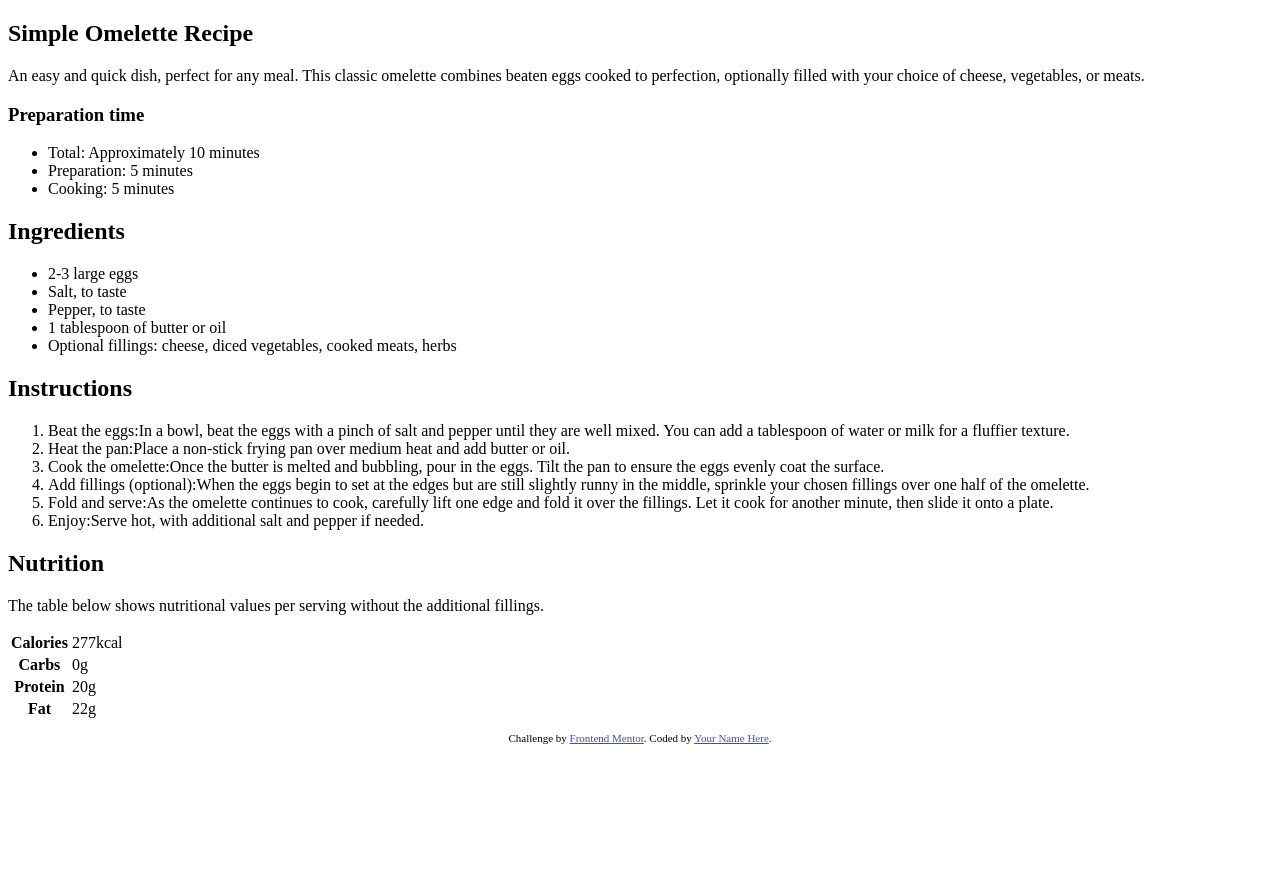
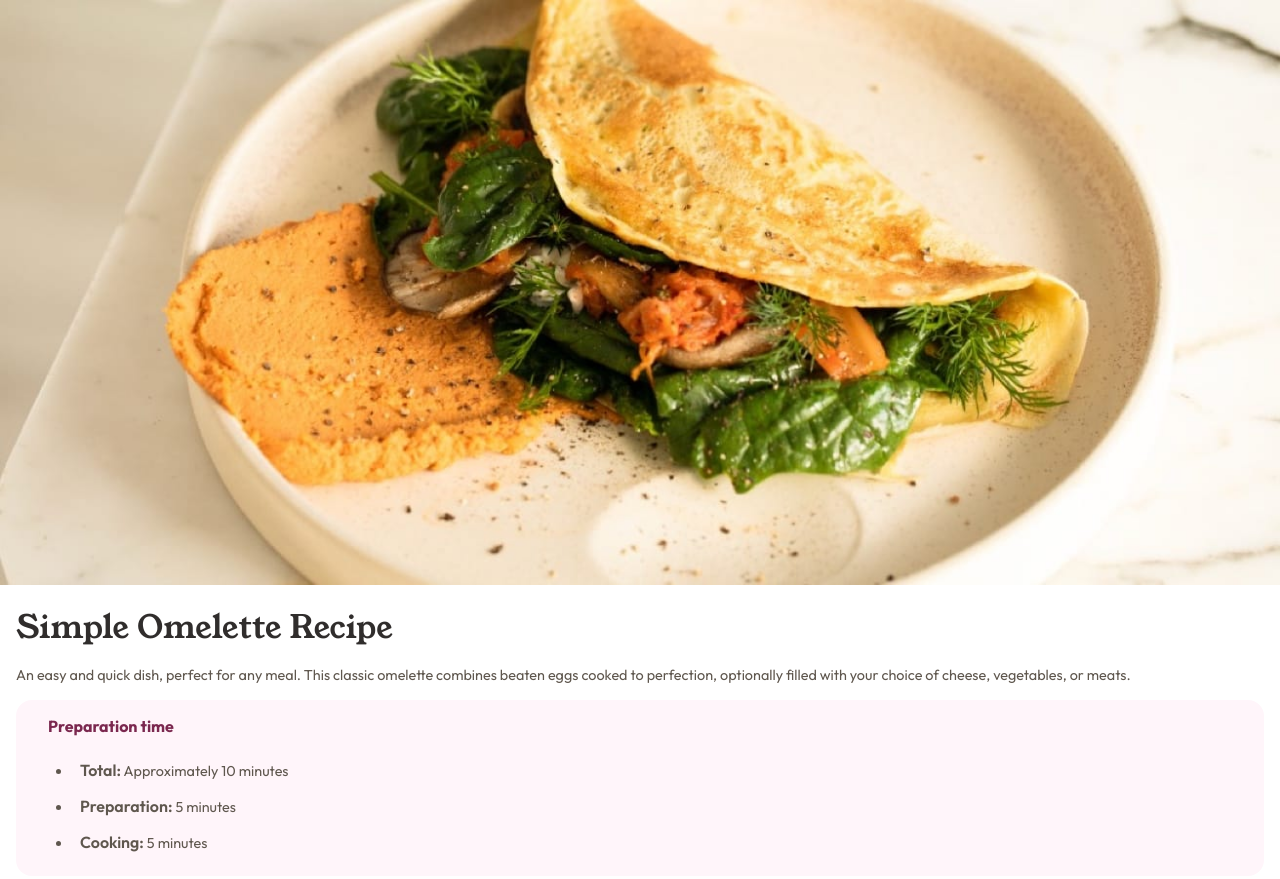
Before and after one commit to Fbeye04/Recipe-page, a plain HTML site: page index.html in a window 1280 px wide. Shown: the top 879 px of the page. Before the commit the page ends 800 px from the top, so only its background shows below. Drawn offline with Linux system fonts and the light colour scheme.

Commit message:
update html and add css

```diff
--- a/index.html
+++ b/index.html
@@ -25,23 +25,33 @@
   </head>
   <body>
     <main class="main-container">
-      <article class="container">
-        <h1>Simple Omelette Recipe</h1>
-        <p>
-          An easy and quick dish, perfect for any meal. This classic omelette
-          combines beaten eggs cooked to perfection, optionally filled with your
-          choice of cheese, vegetables, or meats.
+      <article class="card-container">
+        <header class="card-header">
+          <img
+            src="./assets/images/image-omelette.jpeg"
+            alt="omelette picture"
+          />
+          <div class="header-description">
+            <h1 id="title">Simple Omelette Recipe</h1>
+            <p id="header-paragraf">
+              An easy and quick dish, perfect for any meal. This classic
+              omelette combines beaten eggs cooked to perfection, optionally
+              filled with your choice of cheese, vegetables, or meats.
             </p>
-
-        <div id="preparation-time">
-          <h3>Preparation time</h3>
-          <ul>
-            <li>Total: Approximately 10 minutes</li>
-            <li>Preparation: 5 minutes</li>
-            <li>Cooking: 5 minutes</li>
-          </ul>
           </div>
 
+          <section id="preparation-time">
+            <h3 id="preparation-title">Preparation time</h3>
+            <ul>
+              <li><span>Total:</span> Approximately 10 minutes</li>
+              <li><span>Preparation:</span> 5 minutes</li>
+              <li><span>Cooking:</span> 5 minutes</li>
+            </ul>
+          </section>
+        </header>
+
+        <div class="card-body">
+          <section id="ingredients">
             <h2>Ingredients</h2>
             <ul>
               <li>2-3 large eggs</li>
@@ -52,39 +62,43 @@
                 Optional fillings: cheese, diced vegetables, cooked meats, herbs
               </li>
             </ul>
+          </section>
 
+          <section id="instructions">
             <h2>Instructions</h2>
             <ol>
               <li>
-            <span>Beat the eggs:</span>In a bowl, beat the eggs with a pinch of
-            salt and pepper until they are well mixed. You can add a tablespoon
-            of water or milk for a fluffier texture.
+                <span>Beat the eggs:</span> In a bowl, beat the eggs with a
+                pinch of salt and pepper until they are well mixed. You can add
+                a tablespoon of water or milk for a fluffier texture.
               </li>
               <li>
-            <span>Heat the pan:</span>Place a non-stick frying pan over medium
-            heat and add butter or oil.
+                <span>Heat the pan:</span> Place a non-stick frying pan over
+                medium heat and add butter or oil.
               </li>
               <li>
-            <span>Cook the omelette:</span>Once the butter is melted and
-            bubbling, pour in the eggs. Tilt the pan to ensure the eggs evenly
-            coat the surface.
+                <span>Cook the omelette:</span> Once the butter is melted and
+                bubbling, pour in the eggs. Tilt the pan to ensure the eggs
+                evenly coat the surface.
               </li>
               <li>
-            <span>Add fillings (optional):</span>When the eggs begin to set at
-            the edges but are still slightly runny in the middle, sprinkle your
-            chosen fillings over one half of the omelette.
+                <span>Add fillings (optional):</span> When the eggs begin to set
+                at the edges but are still slightly runny in the middle,
+                sprinkle your chosen fillings over one half of the omelette.
               </li>
               <li>
-            <span>Fold and serve:</span>As the omelette continues to cook,
-            carefully lift one edge and fold it over the fillings. Let it cook
-            for another minute, then slide it onto a plate.
+                <span>Fold and serve:</span> As the omelette continues to cook,
+                carefully lift one edge and fold it over the fillings. Let it
+                cook for another minute, then slide it onto a plate.
               </li>
               <li>
-            <span>Enjoy:</span>Serve hot, with additional salt and pepper if
-            needed.
+                <span>Enjoy:</span> Serve hot, with additional salt and pepper
+                if needed.
               </li>
             </ol>
+          </section>
 
+          <section id="nutrition">
             <h2>Nutrition</h2>
             <p>
               The table below shows nutritional values per serving without the
@@ -110,6 +124,8 @@
                 </tr>
               </tbody>
             </table>
+          </section>
+        </div>
       </article>
     </main>
 
@@ -118,7 +134,10 @@
         Challenge by
         <a href="https://www.frontendmentor.io?ref=challenge" target="_blank"
           >Frontend Mentor</a
-        >. Coded by <a href="#">Your Name Here</a>.
+        >. Coded by
+        <a href="https://www.linkedin.com/in/muhammad-fachrezi-barus/"
+          >Fachrezi</a
+        >.
       </p>
     </footer>
   </body>
--- a/style.css
+++ b/style.css
@@ -1,7 +1,128 @@
+:root {
+  --bold-color: hsl(14, 45%, 36%);
+  --card-color: hsl(0, 0%, 100%);
+  --background-color: hsl(30, 54%, 90%);
+  --another-color: hsl(30, 18%, 87%);
+  --paragraf-color: hsl(30, 10%, 34%);
+  --title-color: hsl(24, 5%, 18%);
+  --preparation-color: hsl(332, 51%, 32%);
+  --preparation-background-color: hsl(330, 100%, 98%);
+}
+
+* {
+  padding: 0;
+  margin: 0;
+  box-sizing: border-box;
+  font-size: 16px;
+}
+
+body {
+  background-color: var(--background-color);
+  color: var(--paragraf-color);
+  font-family: "Outfit", system-ui;
+  min-height: 100vh;
+  display: flex;
+  flex-direction: column;
+  justify-content: center;
+  align-items: center;
+}
+
+.main-container {
+  display: flex;
+  justify-content: center;
+  align-items: center;
+  width: 100%;
+}
+
+.card-container {
+  background-color: var(--card-color);
+}
+
+.card-container .card-header img {
+  width: 100%;
+}
+
+.card-container .card-header .header-description {
+  padding: 1rem;
+}
+
+.card-container .card-header .header-description #title {
+  font-size: 2rem;
+  font-family: "Young Serif", system-ui;
+  font-weight: 400;
+  color: var(--title-color);
+}
+
+.card-container .card-header .header-description #header-paragraf {
+  font-size: 0.9rem;
+  padding-top: 1rem;
+}
+
+.card-container .card-header #preparation-time {
+  padding: 1rem 2rem;
+  margin: 0 1rem;
+  background-color: var(--preparation-background-color);
+  border-radius: 1rem;
+}
+
+.card-container .card-header #preparation-time #preparation-title {
+  color: var(--preparation-color);
+  padding-bottom: 1rem;
+}
+
+.card-container .card-header #preparation-time ul {
+  padding: 0 1.5rem;
+}
+
+span {
+  font-weight: 600;
+}
+
+.card-container .card-header #preparation-time ul li {
+  padding: 0.5rem;
+}
+
+.card-container .card-body {
+  padding: 2rem;
+}
+
+.card-container .card-body h2 {
+  font-family: "Young Serif", system-ui;
+  color: var(--bold-color);
+  font-size: 1.5rem;
+  font-weight: 400;
+  padding-bottom: 1rem;
+}
+
+.card-container .card-body ul,
+.card-container .card-body ol {
+  padding: 0 1.5rem;
+}
+
+.card-container .card-body ul li,
+.card-container .card-body ol li {
+  padding: 0.5rem;
+}
+
+.card-container .card-body section {
+  padding-bottom: 1rem;
+}
+
+p,
+li {
+  font-size: 0.9rem;
+}
+
 .attribution {
-  font-size: 11px;
+  bottom: 0;
+  right: 0;
+  left: 0;
+  padding: 0.5rem;
+  font-size: 0.5rem;
   text-align: center;
 }
+
 .attribution a {
   color: hsl(228, 45%, 44%);
+  text-decoration: none;
 }
```
Lines whose indentation alone changed are shown as unchanged.
